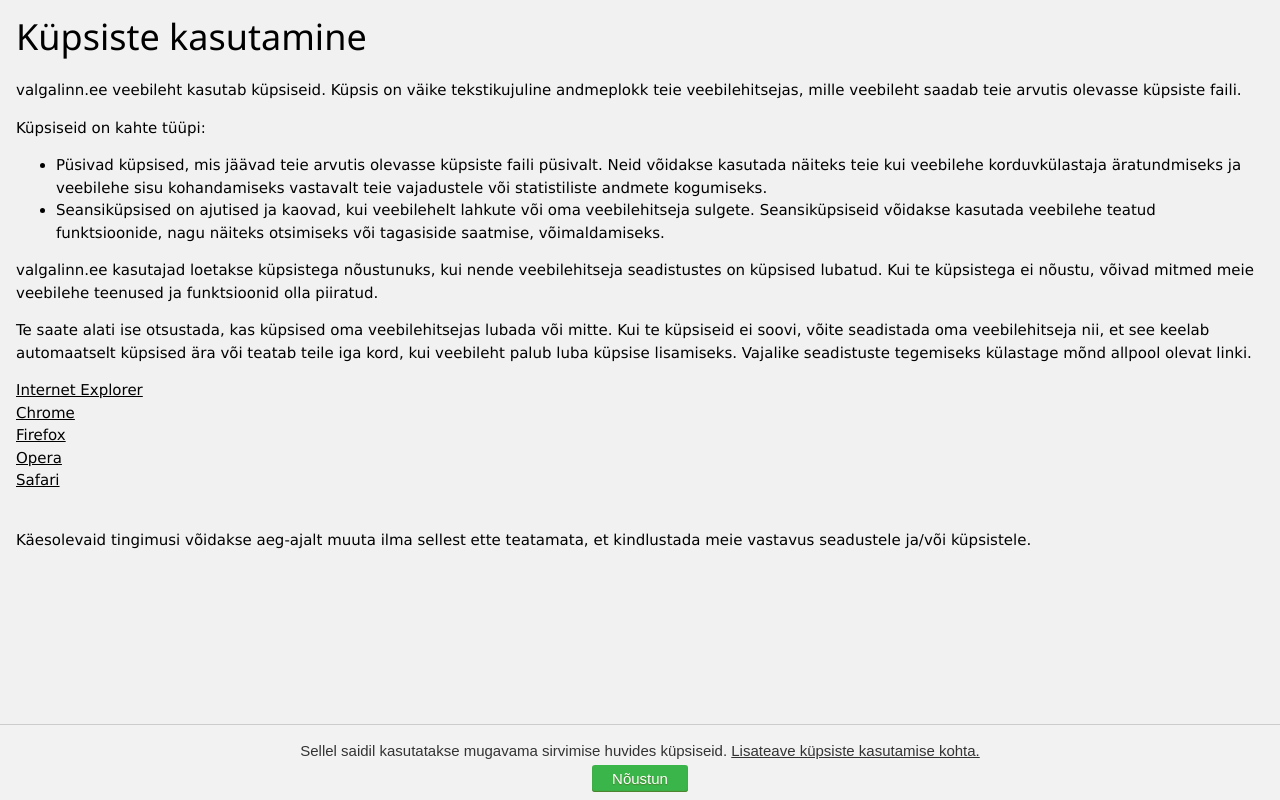
After one commit to kalevhark/rfk, a Django app: page /privacy/ in a window 1280 px wide. The commit adds this page. Run offline with Django 3.2, Linux system fonts and the light colour scheme; some libraries are stand-ins or nearby versions.

Commit message:
cookie consent

```diff
--- a/main/static/main/main.css
+++ b/main/static/main/main.css
@@ -15,3 +15,74 @@
 .Site-content {
   flex: 1 0 auto;
 }
+
+/*
+Cookie compliance message
+@FacepalmRobot https://codepen.io/FacepalmRobot/pen/ldFnr
+*/
+
+#okCookie{
+  background-color:#F2F2F2;
+  color:#333333;
+  position:absolute;
+  bottom:0;
+  left:0;
+  width:100%;
+  padding:10px;
+  font-family:sans-serif;
+  -moz-box-sizing: border-box;
+  -webkit-box-sizing: border-box;
+  box-sizing: border-box;
+  border-top:1px solid #ccc;
+  z-index:10;
+  text-align: center;
+}
+
+#okCookie p{
+  /*margin:0 0 10px 0; */
+  /*float:left; */
+  margin: 0 auto;
+  padding:5px 0px;}
+
+#okCookie #okClose, #okCookie #okCprivacy{
+  padding:5px 20px;
+  /*float:left;*/
+  /*margin-left:10px;*/
+  margin: 10px auto;
+  text-decoration:none;
+  border-radius:3px;
+  color:white;
+}
+
+#okCookie #okClose{
+  background-color:#39B54A;
+  text-shadow:0px 1px 1px #507F2B;
+  box-shadow:inset 0px -1px 1px #507F2B;
+}
+
+#okCookie #okClose:hover{background-color:#42ce55}
+
+#okCookie #okCprivacy{
+  background-color:#8D9499;
+  text-shadow:0px 1px 1px #63666B;
+  box-shadow:inset 0px -1px 1px #63666B;
+}
+
+#okCookie #okCprivacy:hover{background-color:#a0a8ae}
+
+.okcBeginAnimate{
+    -webkit-animation: myfirst 2s;
+    animation: myfirst 2s;
+}
+
+/* Chrome, Safari, Opera */
+@-webkit-keyframes myfirst {
+    from {opacity: 0;}
+    to {opacity: 1;}
+}
+
+/* Standard syntax */
+@keyframes myfirst {
+    from {opacity: 0;}
+    to {opacity: 1;}
+}
--- a/main/templates/main/base.html
+++ b/main/templates/main/base.html
@@ -1,6 +1,5 @@
 <!DOCTYPE html>
 {% load static %}
-{% load cookielaw_tags %}
 
 <html lang="et">
   <head>
@@ -9,9 +8,6 @@
     <title>
       {% block title %}test.valgalinn.ee{% endblock %}
     </title>
-
-    <script type="text/javascript" src="{% static 'cookielaw/js/cookielaw.js' %}"></script>
-
 
     <!--  Laetavad moodulid-->
     <script src="https://code.jquery.com/jquery-3.4.1.min.js" integrity="sha256-CSXorXvZcTkaix6Yvo6HppcZGetbYMGWSFlBw8HfCJo=" crossorigin="anonymous"></script>
@@ -24,17 +20,71 @@
     <!-- CSS -->
     <link rel="stylesheet" href="https://www.w3schools.com/w3css/4/w3.css">
     <link rel="stylesheet" href="{% static 'main/main.css' %}?ver=2021.06">
-    <link rel="stylesheet" href="{% static 'cookielaw/css/cookielaw.css' %}">
     {% block css %}{% endblock %}
 
   </head>
   <body class="Site w3-light-grey">
-{#    {% include "main/cookie-consent.html" %}#}
-    {{ cookielaw }}
-    {% rejectable_cookielaw_banner %}
     <main class="Site-content">
       {% block content %}{% endblock %}
     </main>
+
+    <script>
+      // Cookie compliance message
+      // @FacepalmRobot https://codepen.io/FacepalmRobot/pen/ldFnr
+
+      (function(){
+        //Change these values
+        var msg = (
+          'Sellel saidil kasutatakse mugavama sirvimise huvides küpsiseid. ' +
+          '<a href="{% url 'privacy' %}">Lisateave küpsiste kasutamise kohta.</a>'
+        );
+        var closeBtnMsg = "Nõustun";
+        var privacyLink = "https://www.google.com";
+
+        //check cookies
+        if(document.cookie){
+
+          var cookieString = document.cookie;
+          var cookieList = cookieString.split(";");
+          // if cookie named OKCookie is found, return
+          for(x = 0; x < cookieList.length; x++){
+            if (cookieList[x].indexOf("OKCookie") !== -1){return}
+          }
+        }
+
+        var docRoot = document.body;
+        var okC = document.createElement("div");
+        okC.setAttribute("id", "okCookie");
+        var okCp = document.createElement("p");
+        var okcText = document.createTextNode('');
+
+        //close button
+        var okCclose = document.createElement("a");
+        var okcCloseText = document.createTextNode(closeBtnMsg);
+        okCclose.setAttribute("href", "#");
+        okCclose.setAttribute("id", "okClose");
+        okCclose.appendChild(okcCloseText);
+        okCclose.addEventListener("click", closeCookie, false);
+
+        //add to DOM
+        okCp.appendChild(okcText);
+        okCp.innerHTML = msg;
+        okC.appendChild(okCp);
+        okC.appendChild(okCclose);
+        docRoot.appendChild(okC);
+
+        okC.classList.add("okcBeginAnimate");
+
+        function closeCookie(){
+          var cookieExpire = new Date();
+          cookieExpire.setFullYear(cookieExpire.getFullYear() +2);
+          document.cookie="OKCookie=1; expires=" + cookieExpire.toGMTString() + ";";
+          docRoot.removeChild(okC);
+        }
+
+      })();
+    </script>
+
     {% block javascript %}{% endblock %}
   </body>
 </html>
--- a/main/templates/main/covidpass_s9a.html
+++ b/main/templates/main/covidpass_s9a.html
@@ -20,6 +20,7 @@
       display: block;
     }
   </style>
+
 {% endblock %}
 
 {% block src %}
@@ -44,4 +45,6 @@
   </div>
 {% endblock %}
 
-{% block javascript %}{% endblock %}
+{% block javascript %}
+
+{% endblock %}
--- /dev/null
+++ b/main/templates/main/privacy.html
@@ -0,0 +1,43 @@
+{% extends "main/base.html" %}
+{% load static %}
+
+{% block title %}{{ block.super }} teave küpsiste kasutamise kohta{% endblock %}
+
+{% block src %}
+{% endblock %}
+
+{% block content %}
+  <div class="w3-container">
+    <h1>Küpsiste kasutamine</h1>
+    <p>
+      valgalinn.ee veebileht kasutab küpsiseid. Küpsis on väike tekstikujuline andmeplokk teie veebilehitsejas, mille veebileht saadab teie arvutis olevasse küpsiste faili.
+    </p>
+    <p>
+      Küpsiseid on kahte tüüpi:
+    </p>
+    <ul>
+      <li>Püsivad küpsised, mis jäävad teie arvutis olevasse küpsiste faili püsivalt. Neid võidakse kasutada näiteks teie
+        kui veebilehe korduvkülastaja äratundmiseks ja veebilehe sisu kohandamiseks vastavalt teie vajadustele või
+        statistiliste andmete kogumiseks.</li>
+      <li>Seansiküpsised on ajutised ja kaovad, kui veebilehelt lahkute või oma veebilehitseja sulgete. Seansiküpsiseid
+        võidakse kasutada veebilehe teatud funktsioonide, nagu näiteks otsimiseks või tagasiside saatmise, võimaldamiseks.</li>
+    </ul>
+    <p>
+      valgalinn.ee kasutajad loetakse küpsistega nõustunuks, kui nende veebilehitseja seadistustes on küpsised lubatud. Kui te küpsistega ei nõustu, võivad mitmed meie veebilehe teenused ja funktsioonid olla piiratud.
+    </p>
+    <p>
+    Te saate alati ise otsustada, kas küpsised oma veebilehitsejas lubada või mitte. Kui te küpsiseid ei soovi, võite seadistada oma veebilehitseja nii, et see keelab automaatselt küpsised ära või teatab teile iga kord, kui veebileht palub luba küpsise lisamiseks. Vajalike seadistuste tegemiseks külastage mõnd allpool olevat linki.
+    </p>
+    <a href="http://support.microsoft.com/kb/278835">Internet Explorer</a><br />
+    <a href="https://support.google.com/chrome/answer/95647?hl=en">Chrome</a><br />
+    <a href="http://support.mozilla.org/en-US/kb/Clear%20Recent%20History">Firefox</a><br />
+    <a href="http://www.opera.com/browser/tutorials/security/privacy">Opera</a><br />
+    <a href="http://support.apple.com/kb/PH5042">Safari</a><br />
+    &nbsp;<br />
+    <p>
+      Käesolevaid tingimusi võidakse aeg-ajalt muuta ilma sellest ette teatamata, et kindlustada meie vastavus seadustele ja/või küpsistele.
+    </p>
+  </div>
+{% endblock %}
+
+{% block javascript %}{% endblock %}
--- a/main/views.py
+++ b/main/views.py
@@ -203,15 +203,22 @@ def index(request):
         {}
     )
 
-from cookie_consent.util import get_cookie_value_from_request
+def privacy(request):
+    return render(
+        request,
+        'main/privacy.html',
+        {}
+    )
+
 def covidpass_s9a(request):
-    cc = get_cookie_value_from_request(request, "mycookies")
-    print(cc)
-    return render(
+    print(request.COOKIES)
+    html = render(
         request,
         'main/covidpass_s9a.html',
         {}
     )
+    return HttpResponse(html)
+
 def sandbox(request):
     return render(
         request,
--- a/rfk/settings.py
+++ b/rfk/settings.py
@@ -49,7 +49,6 @@ INSTALLED_APPS = [
     'django.contrib.staticfiles',
     'corsheaders', # https://github.com/adamchainz/django-cors-headers
     'cookie_consent', # https://github.com/bmihelac/django-cookie-consent/
-    'cookielaw', # https://github.com/TyMaszWeb/django-cookie-law
     'main',
 ]
 
@@ -78,7 +77,6 @@ TEMPLATES = [
                 'django.template.context_processors.request',
                 'django.contrib.auth.context_processors.auth',
                 'django.contrib.messages.context_processors.messages',
-                'cookielaw.context_processors.cookielaw',
             ],
         },
     },
--- a/rfk/urls.py
+++ b/rfk/urls.py
@@ -21,7 +21,7 @@ from main import views
 
 urlpatterns = [
     path('', views.index, name='index'),
-    path('cookies/', include('cookie_consent.urls')),
+    path('privacy/', views.privacy, name='privacy'),
     path('sandbox/', views.sandbox, name='sandbox'),
     path('covidpass_s9a/', views.covidpass_s9a, name='covidpass_s9a'),
     path('kysimustik2/', views.kysimustik2, name='kysimustik2'),
```
Also changed, not shown: db.sqlite3. Lines whose indentation alone changed are shown as unchanged.
